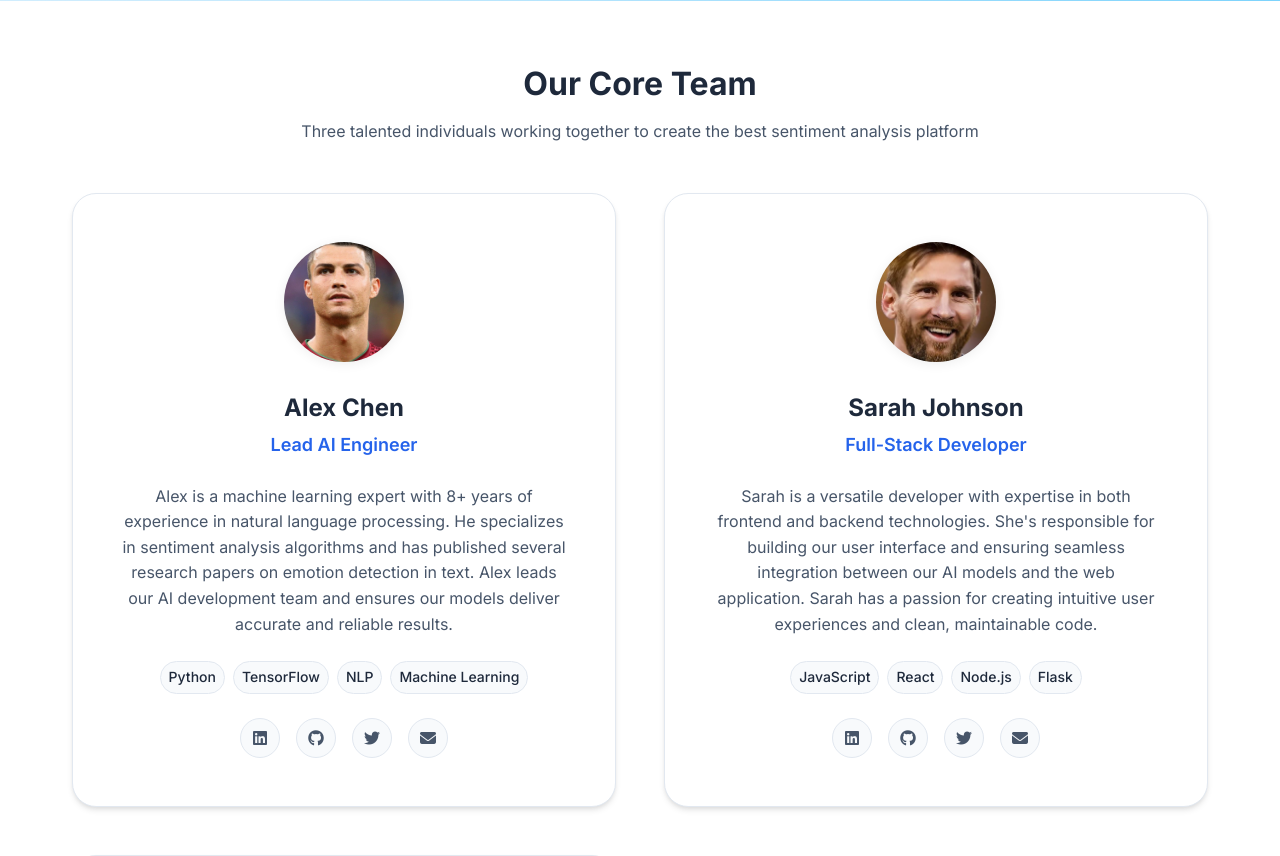
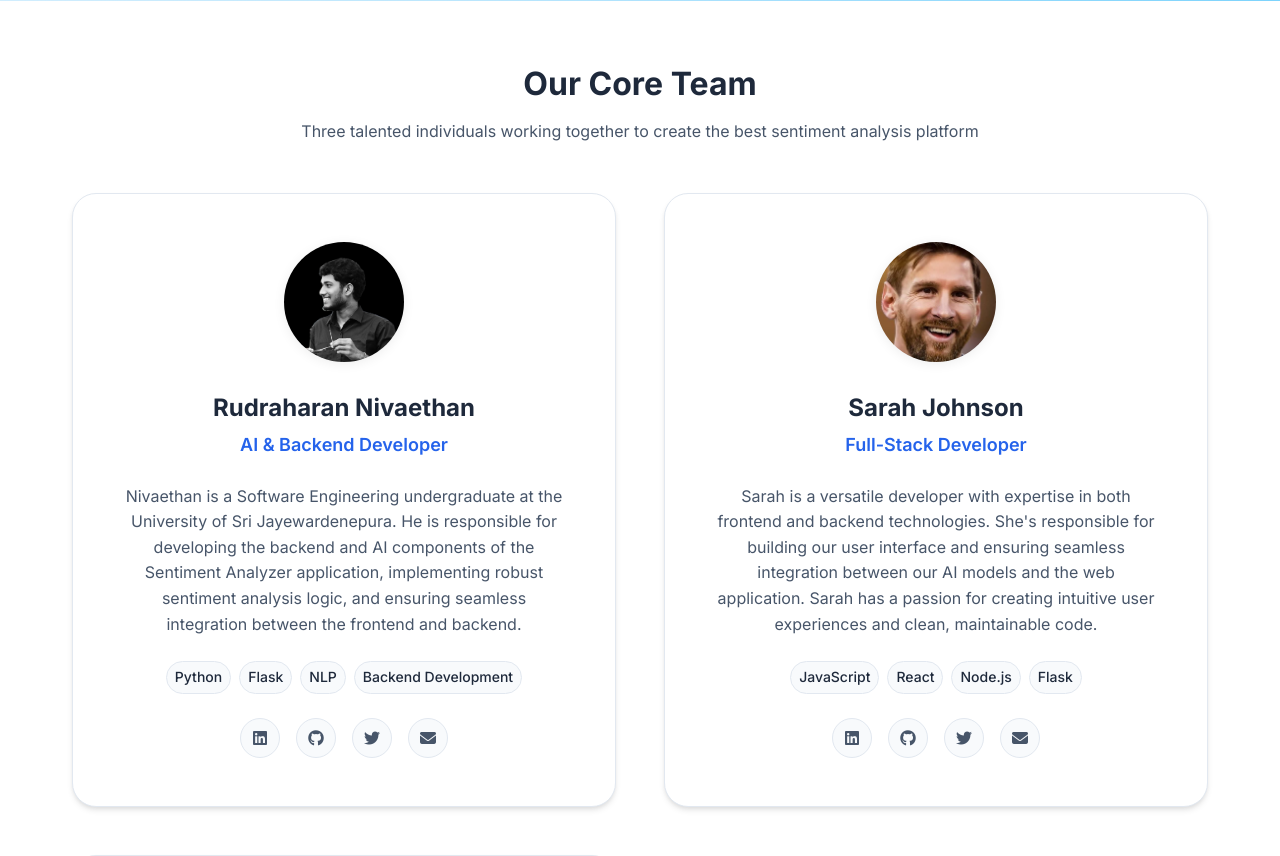
Before and after one commit to RudraharanNivaethan/sentiment-analyzer-webapp, a Flask app: page /contact in a window 1280 px wide. Shown: the part 399-1255 px from the top of the page. Run offline with Flask 3, Linux system fonts and the light colour scheme; parts of the project's set-up code (start-up, migrations or seed data) failed here and were passed over.

Commit message:
Added team members images, changes in footer

```diff
--- a/app.py
+++ b/app.py
@@ -1,3 +1,6 @@
+import os
+os.environ['DYLD_LIBRARY_PATH'] = '/opt/homebrew/lib:' + os.environ.get('DYLD_LIBRARY_PATH', '')
+
 from flask import Flask, render_template, request, jsonify, send_file
 from services.sentiment_service import get_sentiment, get_subjectivity, get_detailed_scores, analyze_text
 from services.chart_service import generate_sentiment_chart
--- a/templates/contact.html
+++ b/templates/contact.html
@@ -34,22 +34,19 @@
                 <div class="team-grid">
                     <div class="team-member">
                         <div class="member-photo">
-                            <img src="{{ url_for('static', filename='images/alex.jpg') }}" alt="Alex Chen" class="profile-photo" />
+                            <img src="{{ url_for('static', filename='Team_img/n.jpeg') }}" alt="Alex Chen" class="profile-photo" />
                         </div>
                         <div class="member-info">
-                            <h3>Alex Chen</h3>
-                            <p class="member-role">Lead AI Engineer</p>
+                            <h3>Rudraharan Nivaethan</h3>
+                            <p class="member-role">AI & Backend Developer</p>
                             <p class="member-bio">
-                                Alex is a machine learning expert with 8+ years of experience in natural language processing.
-                                He specializes in sentiment analysis algorithms and has published several research papers on
-                                emotion detection in text. Alex leads our AI development team and ensures our models deliver
-                                accurate and reliable results.
+                                Nivaethan is a Software Engineering undergraduate at the University of Sri Jayewardenepura. He is responsible for developing the backend and AI components of the Sentiment Analyzer application, implementing robust sentiment analysis logic, and ensuring seamless integration between the frontend and backend.
                             </p>
                             <div class="member-skills">
                                 <span class="skill-tag">Python</span>
-                                <span class="skill-tag">TensorFlow</span>
+                                <span class="skill-tag">Flask</span>
                                 <span class="skill-tag">NLP</span>
-                                <span class="skill-tag">Machine Learning</span>
+                                <span class="skill-tag">Backend Development</span>
                             </div>
                             <div class="member-social">
                                 <a href="#" class="social-link" aria-label="LinkedIn">
--- a/templates/footer.html
+++ b/templates/footer.html
@@ -16,7 +16,6 @@
                 <div class="footer-bottom-content">
                     <div class="footer-copyright">
                         <p>&copy; 2025 Sentiment Analysis. All rights reserved.</p>
-                        <p>Built with <i class="fas fa-heart" style="color: #e74c3c;"></i> for understanding emotions in text.</p>
                     </div>
                 </div>
             </div>
```
Also changed, not shown: templates/Team_img/n.jpeg (added), 3 other files.
